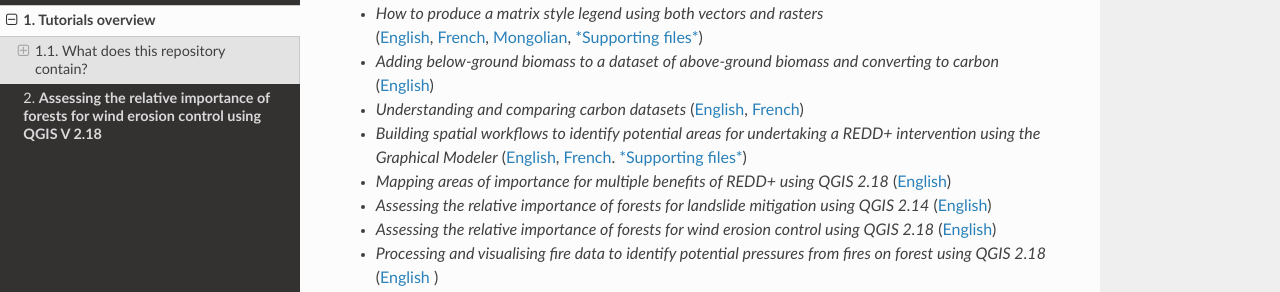
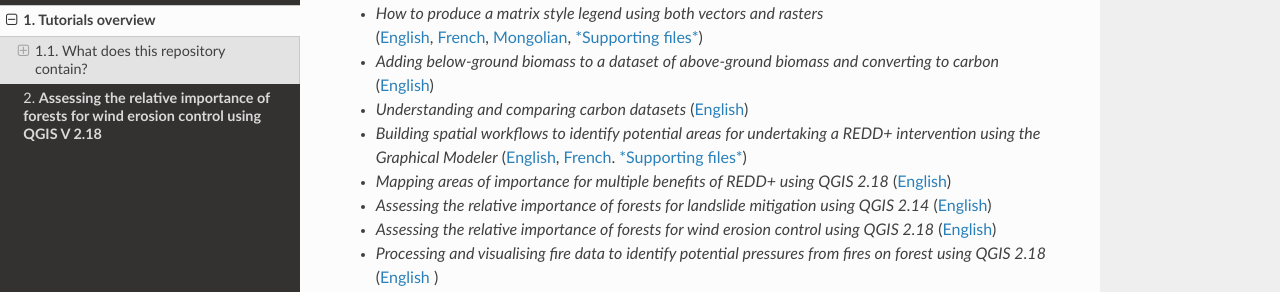
Before and after one commit to corinnar/GIS_tutorials, a Sphinx documentation site: the page built from docs/source/GIS_TOOLS_PAGE.rst, in a window 1280 px wide and 900 px high, scrolled down 1138 px. Shown: the part 158-450 px from the top of the window. Built offline with Sphinx 7.4.7 and the Read the Docs theme 2.0.0, drawn with Linux system fonts in a browser that asks for light colours.

Commit message:
Update GIS_TOOLS_PAGE.rst

```diff
--- a/docs/source/GIS_TOOLS_PAGE.rst
+++ b/docs/source/GIS_TOOLS_PAGE.rst
@@ -33,32 +33,32 @@
 
 -  *How to georeference a scanned map or image* (`English <https://github.com/corinnar/GIS_tutorials/blob/main/docs/source/media/materials/pdfs/3_GeoreferencingScannedImageUsingQGIS_v1_1.pdf>`__)
 
--  *Extracting and processing IUCN Red List species data using a vector method* (`English <https://www.un-redd.org/sites/default/files/2021-10/4_ExtractingAndProcessingIUCNRedListSpeciesDataUsingVectorsQGIS_v1_0%20%28728652%29.pdf>`__)
+-  *Extracting and processing IUCN Red List species data using a vector method* (`English <https://github.com/corinnar/GIS_tutorials/blob/main/docs/source/media/materials/pdfs/4_ExtractingAndProcessingIUCNRedListSpeciesDataUsingVectorsQGIS_v1_0%20(728652)%20(1).pdf>`__)
 
--  *Extracting and processing IUCN Red List species data using a raster method* (`English <https://www.un-redd.org/sites/default/files/2021-10/5_ExtractingAndProcessingIUCNRedListSpeciesDataUsingRastersInQGIS_v1_1_160705.pdf>`__, \ `French <https://www.un-redd.org/sites/default/files/2021-10/5_ExtractingAndProcessingIUCNRedListSpeciesDataUsingRastersInQGIS_v1_1-FR_160705.pdf>`__, \ `Mongolian <https://www.un-redd.org/sites/default/files/2021-10/ExtractingAndProcessingIUCNRedListSpeciesDataUsingRasterInQGIS_MN%20%28237970%29.pdf>`__)
+-  *Extracting and processing IUCN Red List species data using a raster method* (`English <https://github.com/corinnar/GIS_tutorials/blob/main/docs/source/media/materials/pdfs/5_ExtractingAndProcessingIUCNRedListSpeciesDataUsingRastersInQGIS_v1_1_160705%20(1).pdf>`__, \ `French <https://github.com/corinnar/GIS_tutorials/blob/main/docs/source/media/materials/pdfs/5_ExtractingAndProcessingIUCNRedListSpeciesDataUsingRastersInQGIS_v1_1-FR_160705.pdf>`__, \ `Mongolian <https://github.com/corinnar/GIS_tutorials/blob/main/docs/source/media/materials/pdfs/ExtractingAndProcessingIUCNRedListSpeciesDataUsingRasterInQGIS_MN%20(237970).pdf>`__)
 
--  *Evaluating the importance of forests for soil stabilization and limiting soil erosion* (\ `English <https://www.un-redd.org/sites/default/files/2021-10/7_EvaluatingSoilErosionRiskUsingQGIS_v1_2_160707.pdf>`__, \ `French <https://www.un-redd.org/sites/default/files/2021-10/7_EvaluatingSoilErosionRiskUsingQGIS_v1_2-FR_160705.pdf>`__, \ `Spanish <https://www.un-redd.org/sites/default/files/2021-10/7_SoilErosionRiskQGIS_v1_1_SPANISH160923a%20%28536954%29.pdf>`__, \ `Mongolian <https://www.un-redd.org/sites/default/files/2021-10/7_EvaluatingSoilErosionRiskUsingQGIS_150324%20mon%20%28832941%29.pdf>`__)
+-  *Evaluating the importance of forests for soil stabilization and limiting soil erosion* (\ `English <hhttps://github.com/corinnar/GIS_tutorials/blob/main/docs/source/media/materials/pdfs/7_EvaluatingSoilErosionRiskUsingQGIS_v1_2_160707.pdf>`__, \ `French <https://github.com/corinnar/GIS_tutorials/blob/main/docs/source/media/materials/pdfs/7_EvaluatingSoilErosionRiskUsingQGIS_v1_2-FR_160705.pdf>`__, \ `Spanish <https://github.com/corinnar/GIS_tutorials/blob/main/docs/source/media/materials/pdfs/7_SoilErosionRiskQGIS_v1_1_SPANISH160923a%20(536954).pdf>`__, \ `Mongolian <https://github.com/corinnar/GIS_tutorials/blob/main/docs/source/media/materials/pdfs/7_EvaluatingSoilErosionRiskUsingQGIS_150324%20mon%20(832941).pdf>`__)
 
--  *How to produce a matrix style legend using both vectors and rasters* (\ `English <https://www.un-redd.org/sites/default/files/2021-10/9_MatrixStyleLegendProductionUsingQGIS_v1_1_190206.pdf>`__, \ `French <https://www.un-redd.org/sites/default/files/2021-10/9_MatrixStyleLegendProductionUsingQGIS_v1_0-FR_160705.pdf>`__, \ `Mongolian <https://www.un-redd.org/sites/default/files/2021-10/9_MatrixStyleLegendProductionUsingQGIS_150324_mn_MB%20%28130209%29.pdf>`__, \ `*Supporting files* <https://www.unredd.net/documents/global-programme-191/multiple-benefits/gis-tools-3403/15628-supporting-files-for-gis-tutorial-10-how-to-produce-a-matrix-style-legend-with-raster-data-using-arcgis-100.html>`__)
+-  *How to produce a matrix style legend using both vectors and rasters* (\ `English <https://github.com/corinnar/GIS_tutorials/blob/main/docs/source/media/materials/pdfs/9_MatrixStyleLegendProductionUsingQGIS_v1_1_190206.pdf>`__, \ `French <https://github.com/corinnar/GIS_tutorials/blob/main/docs/source/media/materials/pdfs/9_MatrixStyleLegendProductionUsingQGIS_v1_0-FR_160705.pdf>`__, \ `Mongolian <https://github.com/corinnar/GIS_tutorials/blob/main/docs/source/media/materials/pdfs/9_MatrixStyleLegendProductionUsingQGIS_150324_mn_MB%20(130209).pdf>`__, \ `*Supporting files* <https://github.com/corinnar/GIS_tutorials/blob/main/docs/source/media/materials/tools/Matrix_legend_symbology_for_QGIS.zip>`__)
 
 -  *Adding below-ground biomass to a dataset of above-ground biomass and converting to carbon* (`English <https://www.un-redd.org/sites/default/files/2021-10/11_AddingBelowGroundBiomassToAboveGroundBiomassAndConvertingToCarbon_v1_0.pdf>`__)
 
--  *Understanding and comparing carbon datasets* (`English <https://www.un-redd.org/sites/default/files/2021-10/Comparing_carbon_datasets_Tutorial_190207.pdf>`__, \ `French <https://www.un-redd.org/sites/default/files/2021-10/Comparing_carbon_datasets_Tutorial_180109.pdf>`__)
+-  *Understanding and comparing carbon datasets* (`English <https://github.com/corinnar/GIS_tutorials/blob/main/docs/source/media/materials/pdfs/Comparing_carbon_datasets_Tutorial_190207%20(4).pdf>`__)
 
--  *Building spatial workflows to identify potential areas for undertaking a REDD+ intervention using the Graphical Modeler* (`English <https://www.un-redd.org/sites/default/files/2021-10/BuildingSpatialWorkflowsToIdentifyPotReddIntervQGIS_190207.pdf>`__, \ `French <https://www.un-redd.org/sites/default/files/2021-10/BuildingSpatialWorkflowsToIdentifyPotReddIntervQGIS_180110%20%28481747%29.pdf>`__. `*Supporting files* <https://www.unredd.net/documents/global-programme-191/multiple-benefits/gis-tools-3403/15628-supporting-files-for-gis-tutorial-10-how-to-produce-a-matrix-style-legend-with-raster-data-using-arcgis-100.html>`__)
+-  *Building spatial workflows to identify potential areas for undertaking a REDD+ intervention using the Graphical Modeler* (`English <https://github.com/corinnar/GIS_tutorials/blob/main/docs/source/media/materials/pdfs/BuildingSpatialWorkflowsToIdentifyPotReddIntervQGIS_190207.pdf>`__, \ `French <https://github.com/corinnar/GIS_tutorials/blob/main/docs/source/media/materials/pdfs/BuildingSpatialWorkflowsToIdentifyPotReddIntervQGIS_180110%20(481747).pdf>`__. `*Supporting files* <hhttps://github.com/corinnar/GIS_tutorials/tree/main/docs/source/media/materials/tools/SpatialWorkflowsQGIS>`__)
 
--  *Mapping areas of importance for multiple benefits of REDD+ using QGIS 2.18*  (`English <https://www.un-redd.org/sites/default/files/2021-10/Combining_MB_Tutorial.pdf>`__)
+-  *Mapping areas of importance for multiple benefits of REDD+ using QGIS 2.18*  (`English <https://github.com/corinnar/GIS_tutorials/blob/main/docs/source/media/materials/pdfs/Combining_MB_Tutorial.pdf>`__)
 
--  *Assessing the relative importance of forests for landslide mitigation using QGIS 2.14* (`English <https://www.un-redd.org/sites/default/files/2021-10/LandslideVulnerabilityTutorial.pdf>`__)
+-  *Assessing the relative importance of forests for landslide mitigation using QGIS 2.14* (`English <https://github.com/corinnar/GIS_tutorials/blob/main/docs/source/media/materials/pdfs/LandslideVulnerabilityTutorial.pdf>`__)
 
 -  *Assessing the relative importance of forests for wind erosion control using QGIS 2.18* (`English <https://www.un-redd.org/sites/default/files/2021-10/Wind_Erosion_Tutorial.pdf>`__)
 
--  *Processing and visualising fire data to identify potential pressures from fires on forest using QGIS 2.18* (`English  <https://www.un-redd.org/sites/default/files/2021-10/FireTutorial.pdf>`__)
+-  *Processing and visualising fire data to identify potential pressures from fires on forest using QGIS 2.18* (`English  <https://github.com/corinnar/GIS_tutorials/blob/main/docs/source/media/materials/pdfs/Wind_Erosion_Tutorial.pdf>`__)
 
 
 Other open-source tool tutorials
 ~~~~~~~~~~~~~~~~~~~~~~~~~~~~~~~~~~~~~~~~
--   Evaluating the importance of forests for water provision and limiting soil erosion: A modelling approach using WaterWorld (`English <https://www.un-redd.org/sites/default/files/2021-10/UN_REDD_WaterWorld_Tutorial_170306%20%28336966%29.pdf>`__, \ `French <https://www.un-redd.org/sites/default/files/2021-10/UN_REDD_WaterWorld_Tutorial_FR_180109.pdf>`__, \ `Spanish <https://www.un-redd.org/sites/default/files/2021-10/UN_REDD_WaterWorld_Tutorial_Spanish_170530.pdf>`__)
+-   Evaluating the importance of forests for water provision and limiting soil erosion: A modelling approach using WaterWorld (`English <hhttps://github.com/corinnar/GIS_tutorials/blob/main/docs/source/media/materials/pdfs/UN_REDD_WaterWorld_Tutorial_170306%20(336966).pdf>`__, \ `French <https://github.com/corinnar/GIS_tutorials/blob/main/docs/source/media/materials/pdfs/UN_REDD_WaterWorld_Tutorial_FR_180109.pdf>`__, \ `Spanish <https://github.com/corinnar/GIS_tutorials/blob/main/docs/source/media/materials/pdfs/UN_REDD_WaterWorld_Tutorial_Spanish_170530.pdf>`__)
 
 
 
```
